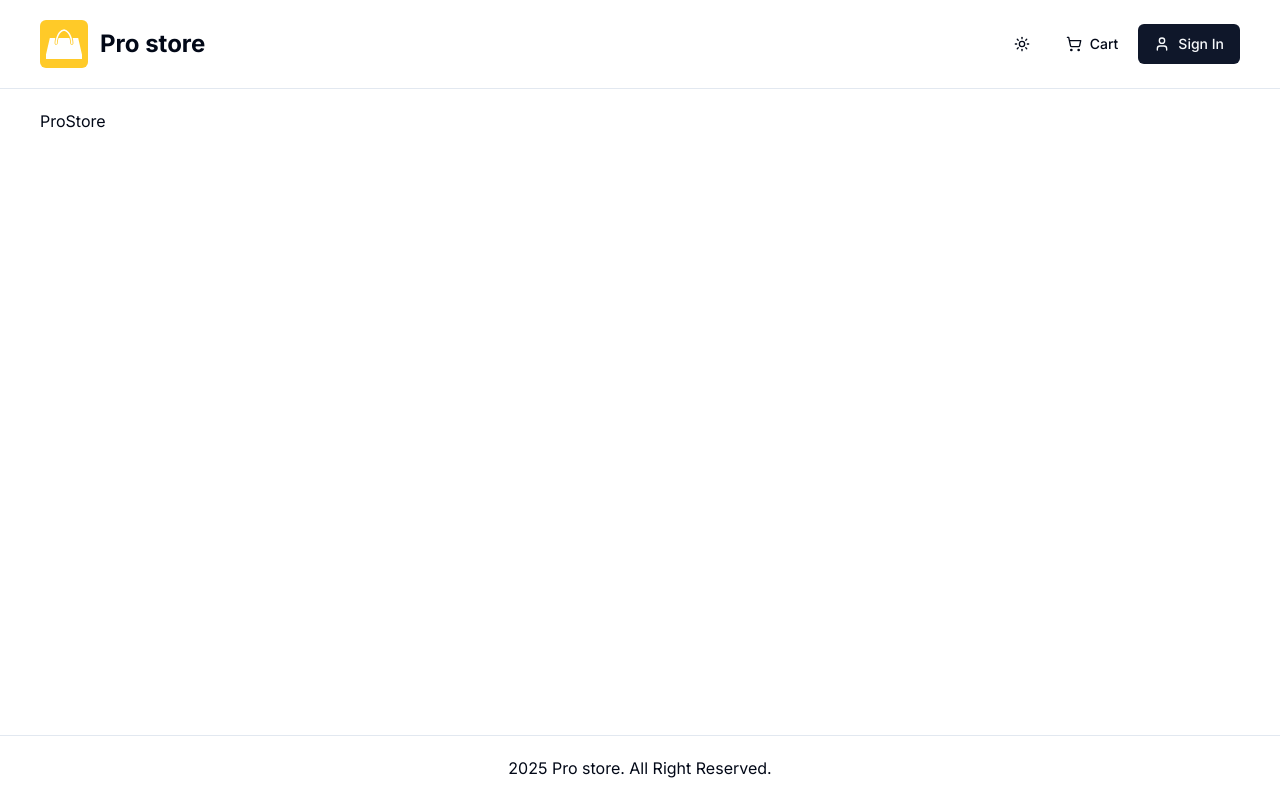
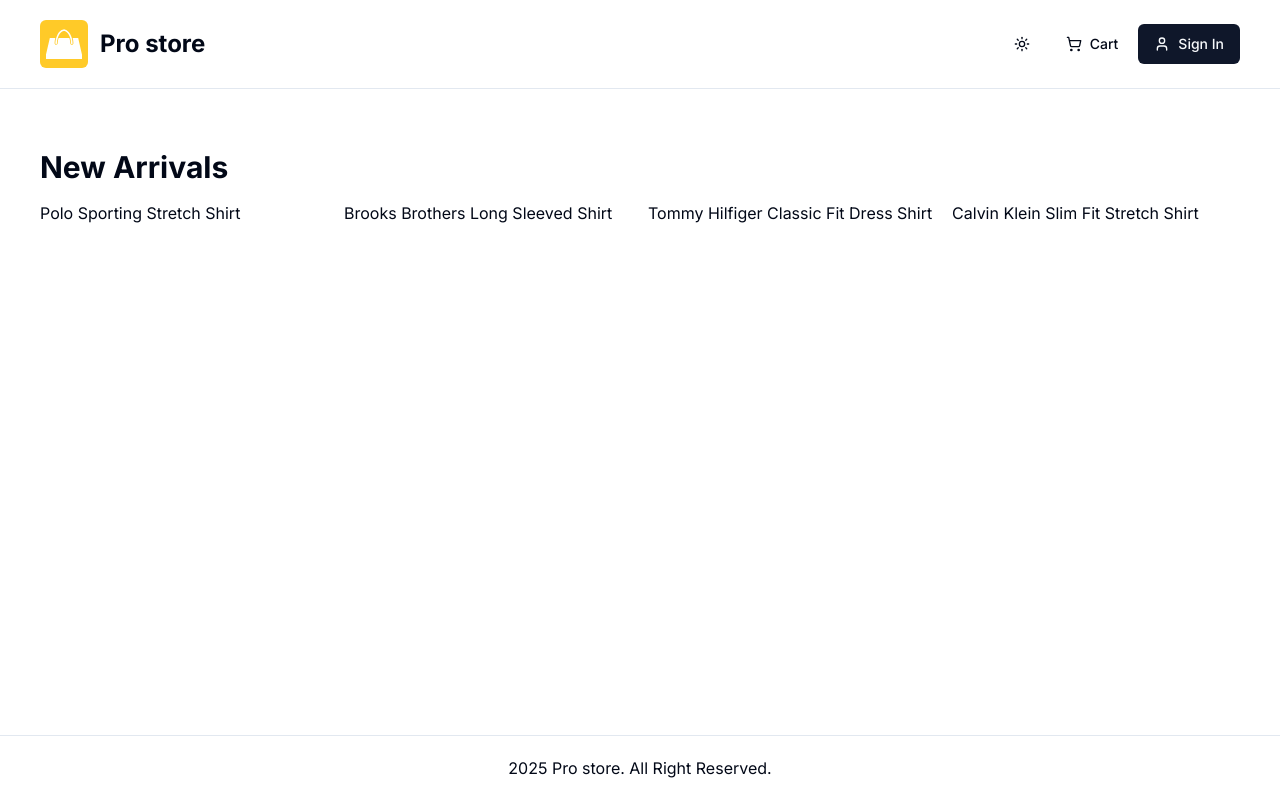
Before and after one commit to sohagmahin/easystore, a Next.js app: page / in a window 1280 px wide. Built offline with nearby package versions, Linux system fonts and the light colour scheme.

Commit message:
sample product and product list

```diff
--- a/app/(root)/page.tsx
+++ b/app/(root)/page.tsx
@@ -1,12 +1,12 @@
-import { Metadata } from "next";
-
-export const metadata: Metadata = {
-  title: "Home",
-  description: `A modern ecommerce website `,
-};
-
+import ProductList from "@/components/product-list";
+import sampledata from "@/db/sample-data";
 const HomePage = async () => {
-  return <div>ProStore</div>;
+  console.log(sampledata);
+  return (
+    <>
+      <ProductList data={sampledata.products} title="New Arrivals" limit={4} />
+    </>
+  );
 };
 
 export default HomePage;
--- /dev/null
+++ b/components/product-list.tsx
@@ -0,0 +1,29 @@
+const ProductList = ({
+  data,
+  title,
+  limit,
+}: {
+  data: any;
+  title?: string;
+  limit?: number;
+}) => {
+  const limitedData = limit ? data.slice(0, limit) : data;
+  return (
+    <div className="my-10">
+      <h2 className="h2-bold mb-4">{title}</h2>
+      {data.length > 0 ? (
+        <div className="grid grid-cols-1 sm:grid-cols-2 md:grid-cols-3 lg:grid-cols-4 gap-4">
+          {limitedData.map((product: any) => (
+            <div> {product.name}</div>
+          ))}
+        </div>
+      ) : (
+        <div>
+          <p> No products found</p>
+        </div>
+      )}
+    </div>
+  );
+};
+
+export default ProductList;
--- /dev/null
+++ b/db/sample-data.ts
@@ -0,0 +1,108 @@
+const sampleData = {
+  products: [
+    {
+      name: 'Polo Sporting Stretch Shirt',
+      slug: 'polo-sporting-stretch-shirt',
+      category: "Men's Dress Shirts",
+      description: 'Classic Polo style with modern comfort',
+      images: [
+        '/images/sample-products/p1-1.jpg',
+        '/images/sample-products/p1-2.jpg',
+      ],
+      price: 59.99,
+      brand: 'Polo',
+      rating: 4.5,
+      numReviews: 10,
+      stock: 5,
+      isFeatured: true,
+      banner: 'banner-1.jpg',
+    },
+    {
+      name: 'Brooks Brothers Long Sleeved Shirt',
+      slug: 'brooks-brothers-long-sleeved-shirt',
+      category: "Men's Dress Shirts",
+      description: 'Timeless style and premium comfort',
+      images: [
+        '/images/sample-products/p2-1.jpg',
+        '/images/sample-products/p2-2.jpg',
+      ],
+      price: 85.9,
+      brand: 'Brooks Brothers',
+      rating: 4.2,
+      numReviews: 8,
+      stock: 10,
+      isFeatured: true,
+      banner: 'banner-2.jpg',
+    },
+    {
+      name: 'Tommy Hilfiger Classic Fit Dress Shirt',
+      slug: 'tommy-hilfiger-classic-fit-dress-shirt',
+      category: "Men's Dress Shirts",
+      description: 'A perfect blend of sophistication and comfort',
+      images: [
+        '/images/sample-products/p3-1.jpg',
+        '/images/sample-products/p3-2.jpg',
+      ],
+      price: 99.95,
+      brand: 'Tommy Hilfiger',
+      rating: 4.9,
+      numReviews: 3,
+      stock: 0,
+      isFeatured: false,
+      banner: null,
+    },
+    {
+      name: 'Calvin Klein Slim Fit Stretch Shirt',
+      slug: 'calvin-klein-slim-fit-stretch-shirt',
+      category: "Men's Dress Shirts",
+      description: 'Streamlined design with flexible stretch fabric',
+      images: [
+        '/images/sample-products/p4-1.jpg',
+        '/images/sample-products/p4-2.jpg',
+      ],
+      price: 39.95,
+      brand: 'Calvin Klein',
+      rating: 3.6,
+      numReviews: 5,
+      stock: 10,
+      isFeatured: false,
+      banner: null,
+    },
+    {
+      name: 'Polo Ralph Lauren Oxford Shirt',
+      slug: 'polo-ralph-lauren-oxford-shirt',
+      category: "Men's Dress Shirts",
+      description: 'Iconic Polo design with refined oxford fabric',
+      images: [
+        '/images/sample-products/p5-1.jpg',
+        '/images/sample-products/p5-2.jpg',
+      ],
+      price: 79.99,
+      brand: 'Polo',
+      rating: 4.7,
+      numReviews: 18,
+      stock: 6,
+      isFeatured: false,
+      banner: null,
+    },
+    {
+      name: 'Polo Classic Pink Hoodie',
+      slug: 'polo-classic-pink-hoodie',
+      category: "Men's Sweatshirts",
+      description: 'Soft, stylish, and perfect for laid-back days',
+      images: [
+        '/images/sample-products/p6-1.jpg',
+        '/images/sample-products/p6-2.jpg',
+      ],
+      price: 99.99,
+      brand: 'Polo',
+      rating: 4.6,
+      numReviews: 12,
+      stock: 8,
+      isFeatured: true,
+      banner: null,
+    },
+  ],
+};
+
+export default sampleData;
```
